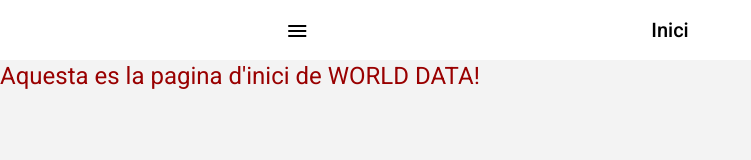
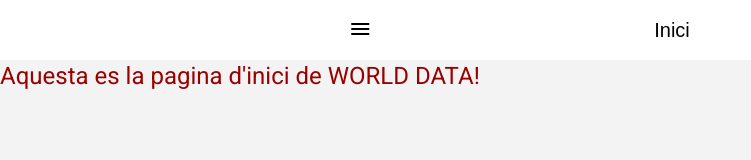
Before and after one commit to marped22daw/GP2-PobresaMundial, an Angular app in the folder GP2-PedemonteSanzTorres/: page /principal in a window 1280 px wide. Shown: the top 160 px of the page, without its empty margins (0-751 px from the left). Built offline with nearby package versions, Linux system fonts and the light colour scheme.

Commit message:
Boton de mierda cerrar/abrir

```diff
--- a/GP2-PedemonteSanzTorres/src/app/app-routing.module.ts
+++ b/GP2-PedemonteSanzTorres/src/app/app-routing.module.ts
@@ -8,7 +8,7 @@ import { PrincipalComponent } from './principal';
 import {Router} from '@angular/router';
 
 const routes: Routes = [
-  { path: '', redirectTo: '/inici', pathMatch: 'full' },
+  { path: '', redirectTo: '/principal', pathMatch: 'full' },
   { path: 'principal', component: PrincipalComponent },
   { path: 'espervida', component: EspervidaComponent },
   { path: 'fertilitat', component: FertilitatComponent },
--- a/GP2-PedemonteSanzTorres/src/app/inici.css
+++ b/GP2-PedemonteSanzTorres/src/app/inici.css
@@ -6,10 +6,12 @@ mat-toolbar {
     height: 60px;
     justify-content: center;
     align-items: center;
-
+    font-family: Arial;
 }
 .topbutton {
     margin-right: 20px;
+    border-width: 0ch;
+    background-color: white;
 }
 .open{
     margin-left: -1550%;
--- a/GP2-PedemonteSanzTorres/src/app/inici.html
+++ b/GP2-PedemonteSanzTorres/src/app/inici.html
@@ -1,5 +1,5 @@
 <mat-toolbar>
-    <button class="topbutton" mat-icon-button *ngIf="sidenav.mode === 'over'" (click)="sidenav.toggle()">
+    <button class="topbutton" *ngIf="sidenav.mode === 'over'" (click)="sidenav.toggle()">
         <mat-icon *ngIf="!sidenav.opened" class="open">
             menu
         </mat-icon>
```
